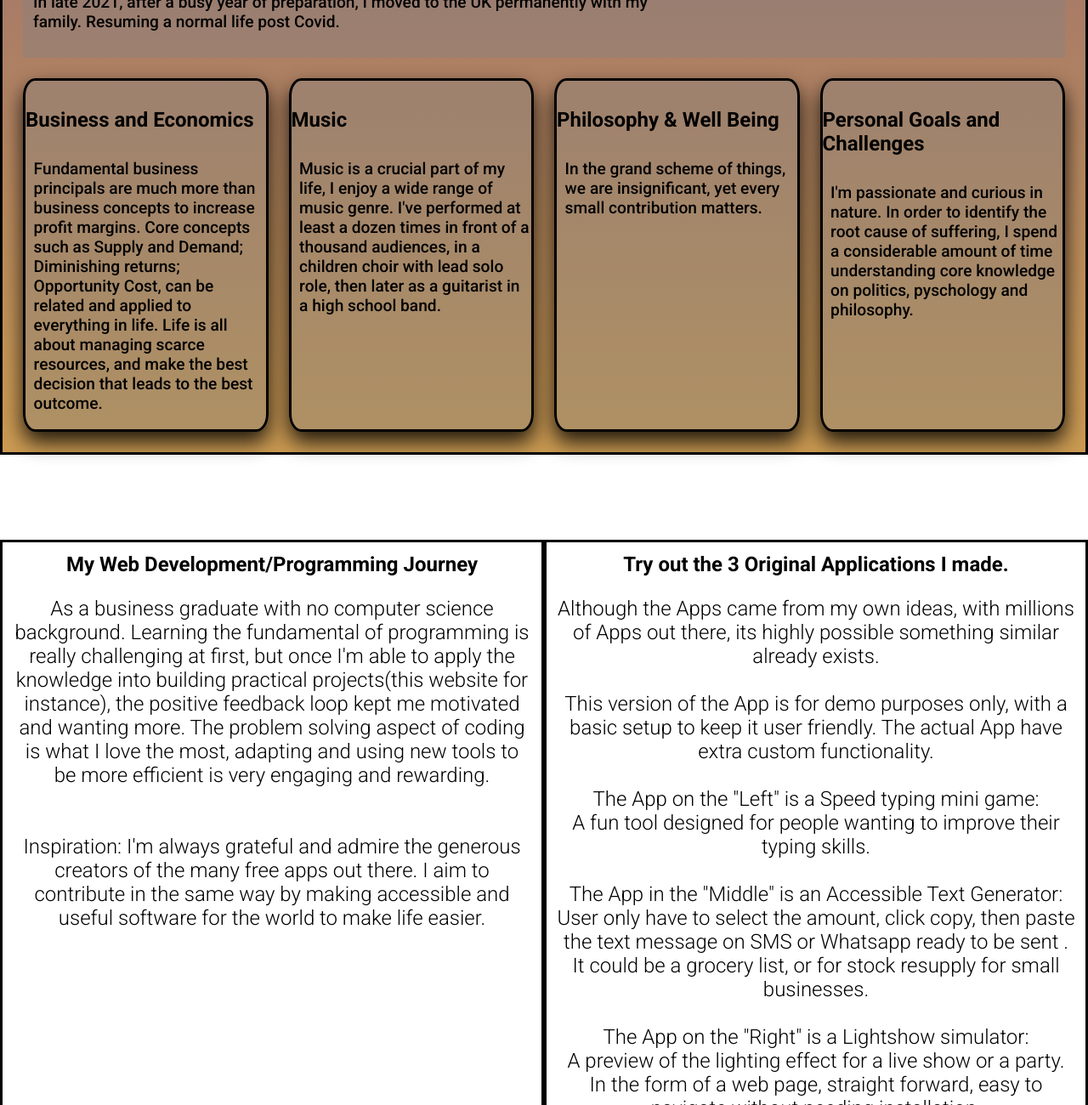
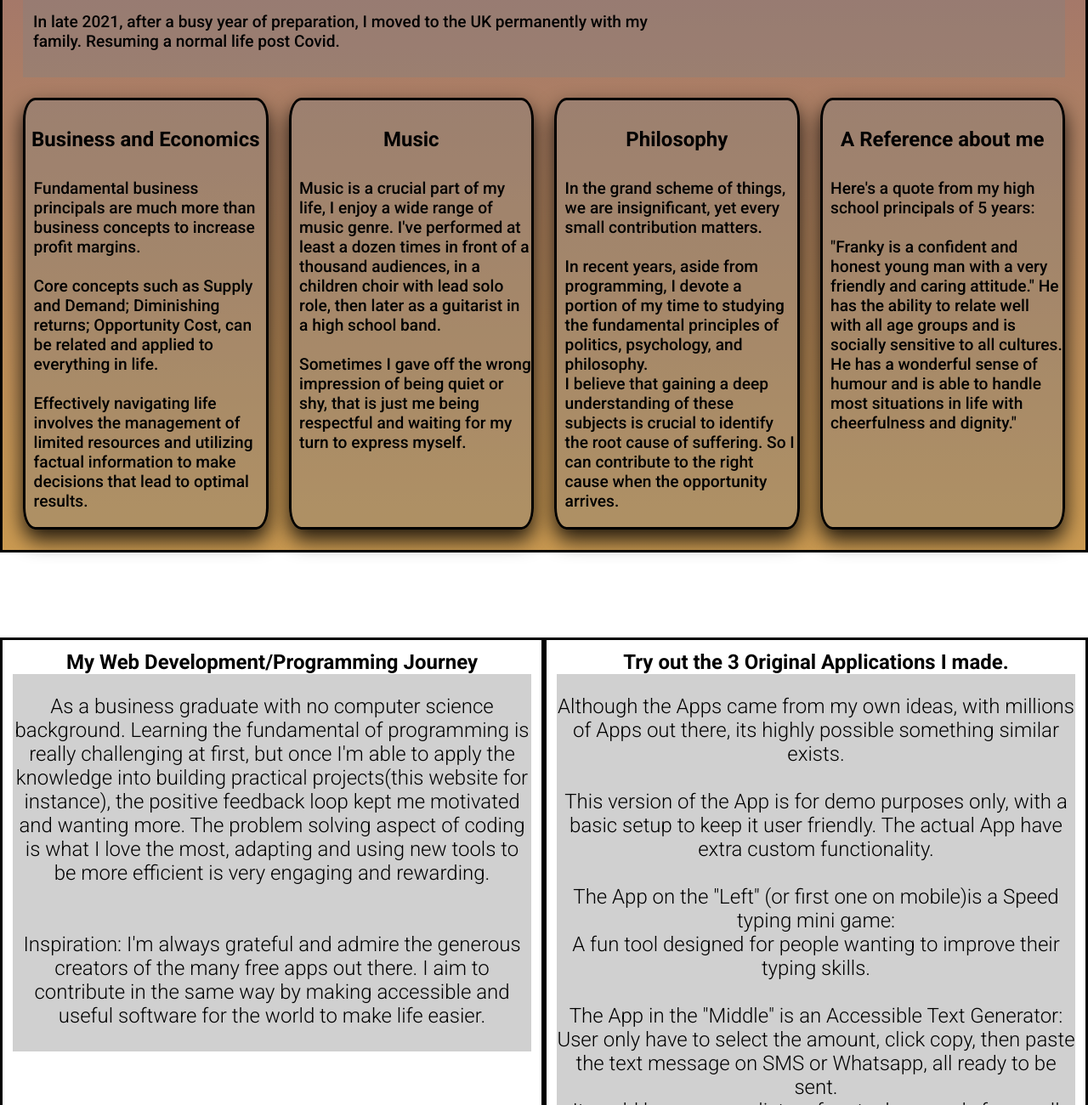
Before and after one commit to Chisato23/franky_personal_website, a plain HTML site: page index.html in a window 1280 px wide. Shown: the part 1620-2920 px from the top of the page at 85% size. Drawn offline with Linux system fonts and the light colour scheme.

Commit message:
First live version

```diff
--- a/index.html
+++ b/index.html
@@ -47,11 +47,7 @@
         width: 100%;
       }
 
-      @media (width<450px) {
-        .wrapper {
-          background: rgba(255, 255, 255, 0.341);
-        }
-      }
+
 
       .nav_list {
         display: flex;
@@ -65,6 +61,15 @@
         text-transform: uppercase;
 
 
+      }
+
+      @media (width<750px) {
+        .nav_list  {
+          display: grid;
+          gap:0.2em;
+        font-size: 0.7rem;
+
+        }
       }
       .skip-link{
       color: black;}
@@ -147,7 +152,7 @@
           "HI"
           "Music"
           "WB"
-          "Programming";
+          "Ref";
       }
 
       .about_me--card {
@@ -155,6 +160,10 @@
         border-radius: 5%;
         background: rgba(128, 128, 128, 0.371);
         box-shadow: 0 0.5em 1em rgba(0, 0, 0, 0.842);
+      }
+
+      .about_me--title{
+        text-align: center;
       }
 
       .viewing_exp{
@@ -197,8 +206,8 @@
       .about_me--WB {
         grid-area: WB;
       }
-      .about_me--Programming {
-        grid-area: Programming;
+      .about_me--ref {
+        grid-area: Ref;
       }
 
       @media (width>1200px) {
@@ -206,13 +215,14 @@
           grid-template-columns: 1fr 1fr 1fr 1fr;
           grid-template-areas:
             "header header header header"
-            "HI Music WB Programming";
+            "HI Music WB Ref";
         }
       }
+      @media (width>1000px){
       .header_container_app_wrapper {
       display: grid;
       grid-template-columns: 1fr 1fr;
-      }
+      }}
 
       .header_container_app {
         border: solid;
@@ -240,6 +250,8 @@
         font-size: 1em;
         font-weight: var(--fw-300);
         padding-top: 1em;
+        background: rgba(128, 128, 128, 0.371);
+
       }
       .container_app--app_img {
         max-width: 100%;
@@ -262,6 +274,7 @@
           text-align: center;
         }
       }
+
 
       .header_contact_me {
         background: rgba(128, 128, 128, 0.371);
@@ -352,15 +365,15 @@
             <br />
             <br /><br />
             After graduation I moved back to Hong Kong, spent 16 months working on the West Kowloon LawCourt Building project.
-            The real world experience in a professional setting opened up new perspectives and made me realize I'm capable and can acheive much more.
+            The real world experience in a professional setting opened up new perspectives and made me realize I'm capable and can achieve much more.
             So I decided to explore new career options dedicated on solving the biggest issues.
             <br /><br />In 2017, I came to the conclusion that the advancement in technology like Artificial Intelligence and Automation will have a massive impact and reshape the world in the near future.
             As a result I fully committed into programming and begin learning to code for the first time in my life. "There is a whole section on this below"
             <br /><br />In mid 2019, China ended Hong Kong's democracy, western values along with the freedom we once had under British rule.
             I took part in all the peaceful protests and attempted to defend our home by all means.
-            Things went from bad to worse with the Covid pandemic later that year, fearing for the endless lockdown in China.
-            My top priority was to find a way out of the city while ensuring the safety of my family.
-            <br /><br />When UK announced the immigration scheme in 2020, I started planning and managing family assets for a smooth transition.
+            <br />Things went from bad to worse with the Covid pandemic later that year, fearing for the endless lockdown in China.
+            My top priority was to find a better future for my family else where.
+            <br /><br />When UK announced the immigration scheme in 2020, I immediately started planning and transferring family assets for a smooth transition.
 
                         <br /><br />In late 2021, after a busy year of preparation, I moved to the UK permanently with my family. Resuming a normal life post Covid.
 
@@ -369,30 +382,34 @@
 
 
         <article class="about_me--card">
-          <h4 class="about_me--h4">Business and Economics</h4>
+          <h4 class="about_me--title about_me--h4">Business and Economics</h4>
           <p class="about_me--content">Fundamental business principals are much more than business concepts to increase profit margins.
-            Core concepts such as Supply and Demand; Diminishing returns; Opportunity Cost, can be related and applied to everything in life.
-            Life is all about managing scarce resources, and make the best decision that leads to the best outcome.
+            <br /> <br />Core concepts such as Supply and Demand; Diminishing returns; Opportunity Cost, can be related and applied to everything in life.
+            <br /><br />Effectively navigating life involves the management of limited resources and utilizing factual information to make decisions that lead to optimal results.
           </p>
         </article>
         <article class="about_me--card">
-          <h4 class="about_me--Music">Music</h4>
+          <h4 class="about_me--title about_me--Music">Music</h4>
           <p class="about_me--content">Music is a crucial part of my life, I enjoy a wide range of music genre.
             I've performed at least a dozen times in front of a thousand audiences, in a children choir with lead solo role, then later as a guitarist in a high school band.
+            <br /> <br />Sometimes I gave off the wrong impression of being quiet or shy, that is just me being respectful and waiting for my turn to express myself.
           </p>
 
         </article>
         <article class="about_me--card">
-          <h4 class="about_me--WB">Philosophy & Well Being</h4>
+          <h4 class="about_me--title about_me--WB">Philosophy</h4>
           <p class="about_me--content">In the grand scheme of things, we are insignificant, yet every small contribution matters.
-             </p>
+            <br /><br />In recent years, aside from programming, I devote a portion of my time to studying the fundamental principles of politics, psychology, and philosophy.
+            <br />I believe that gaining a deep understanding of these subjects is crucial to identify the root cause of suffering.
+                        So I can contribute to the right cause when the opportunity arrives.
+                      </p>
 
         </article>
         <article class="about_me--card">
-          <h4 class="about_me--Programming">Personal Goals and Challenges</h4>
-          <p class="about_me--content"> I'm passionate and curious in nature. In order to identify the root cause of suffering,
-            I spend a considerable amount of time understanding core knowledge on politics, pyschology and philosophy.
-            <br />
+          <h4 class="about_me--title about_me--ref">A Reference about me</h4>
+          <p class="about_me--content"> Here's a quote from my high school principals of 5 years:
+            <br /><br />"Franky is a confident and honest young man with a very friendly and caring attitude." He has the ability to relate well with all age groups and is socially sensitive to all cultures. He has a wonderful sense of humour and is able to handle most situations in life with cheerfulness and dignity."
+
 
 
 
@@ -422,18 +439,19 @@ Learning the fundamental of programming is really challenging at first, but once
         Try out the 3 Original Applications I made.
         <article class="info_app article_container_app">
 
-          Although the Apps came from my own ideas, with millions of Apps out there, its highly possible something similar already exists.
+          Although the Apps came from my own ideas, with millions of Apps out there, its highly possible something similar exists.
           <br /><br />This version of the App is for demo purposes only, with a basic setup to keep it user friendly. The actual App have extra custom functionality.
           <br /><br />
-          The App on the "Left" is a Speed typing mini game:
+          The App on the "Left" (or first one on mobile)is a Speed typing mini game:
           <br />A fun tool designed for people wanting to improve their typing skills.
           <br /><br />
           The App in the "Middle" is an Accessible Text Generator:
-          <br />User only have to select the amount, click copy, then paste the text message on SMS or Whatsapp ready to be sent .
-          It could be a grocery list, or for stock resupply for small businesses.
+          <br />User only have to select the amount, click copy, then paste the text message on SMS or Whatsapp, all ready to be sent.
+          <br />It could be a grocery list, or for stock resupply for small businesses.
           <br /><br />
           The App on the "Right" is a Lightshow simulator:
-          <br />A preview of the lighting effect for a live show or a party. In the form of a web page, straight forward, easy to navigate without needing installation.
+          <br />A preview of the lighting effect for a live show or a party.
+          <br />In the form of a web page, straight forward, easy to navigate with no installation.
 
                   </article>
 
@@ -468,7 +486,7 @@ Learning the fundamental of programming is really challenging at first, but once
 
       <h5 class="header_contact_me" id="header_contact_me">
         Email Address: franky3923@gmail.com
-        <br /><br />Feel free to contact me for more information.
+        <br /><br />Feel free to contact me via email for more information, as I cannot show personal info on a public site.
         <br> All feedbacks are welcome and always open to a discussion on solving world issues.
       </h5>
       <h4 class="header_divider"></h4>
```
